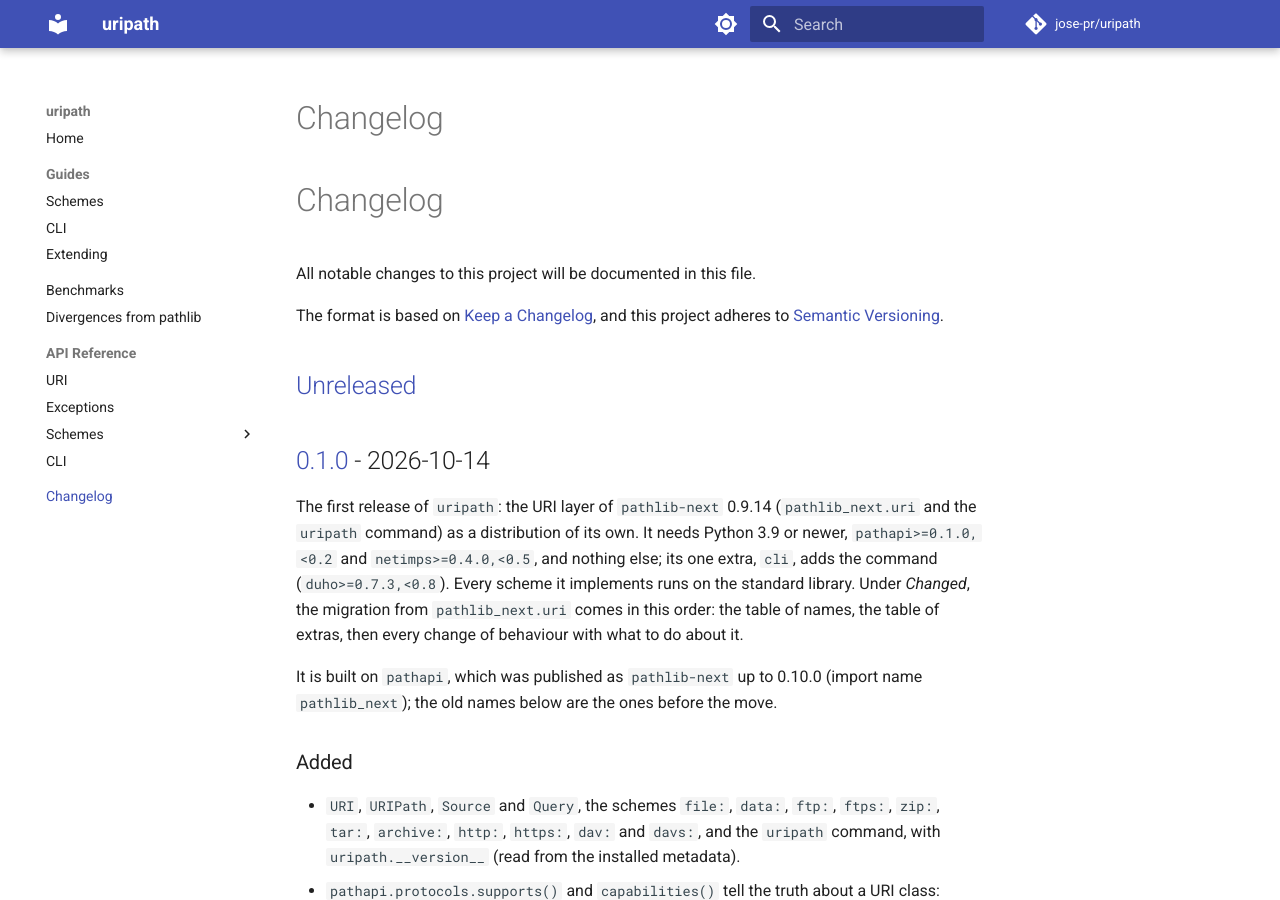
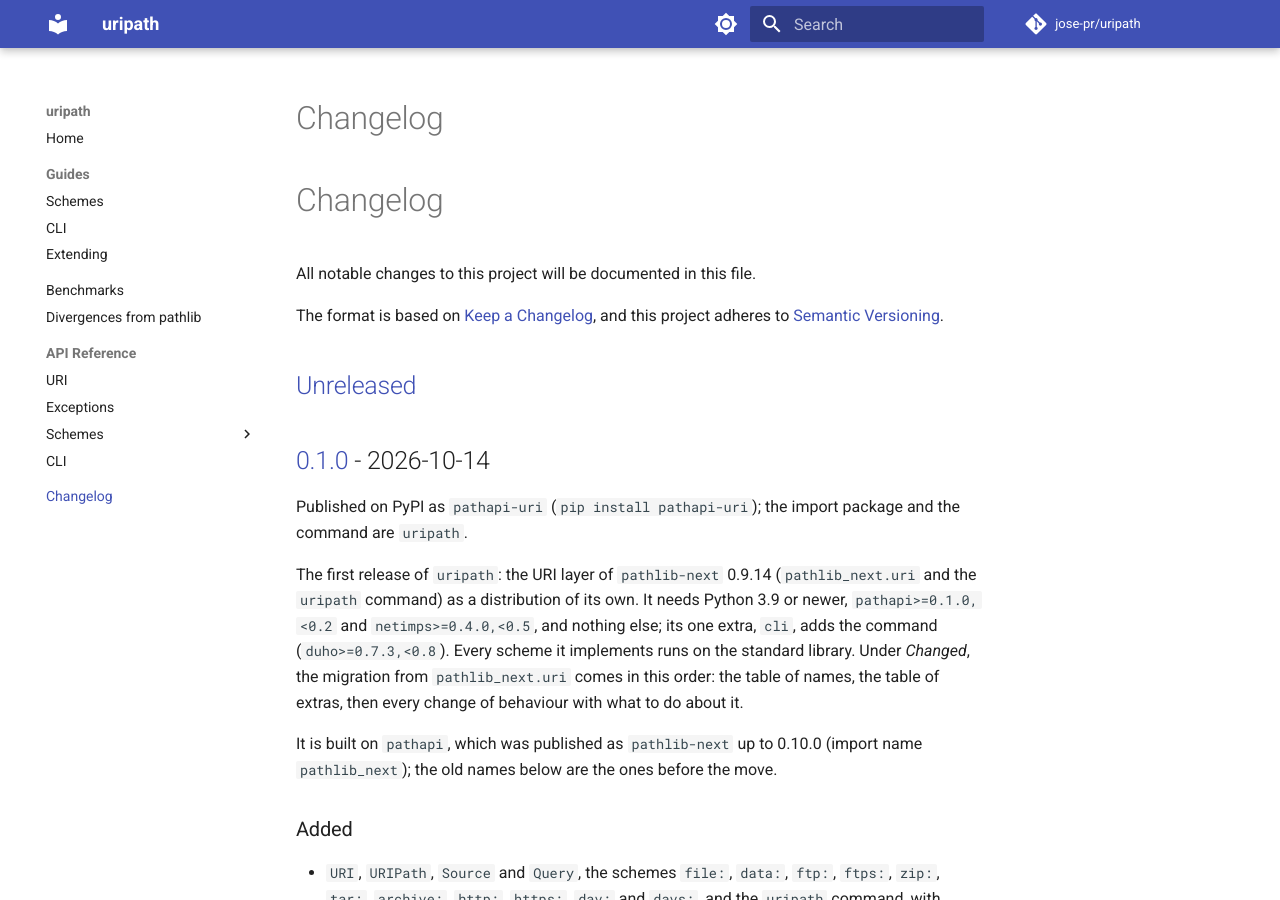
Before and after one commit to jose-pr/uripath, an MkDocs documentation site: the page built from docs/changelog.md, in a window 1280 px wide and 900 px high. Built offline with MkDocs 1.6.1 and Material for MkDocs 9.7.7, drawn with Linux system fonts in a browser that asks for light colours; comment, search, counter and statistics services are not loaded.

Commit message:
build: the distribution is published as pathapi-uri; the package and command stay uripath

```diff
--- a/CHANGELOG.md
+++ b/CHANGELOG.md
@@ -8,6 +8,9 @@ and this project adheres to [Semantic Versioning](https://semver.org/).
 ## [Unreleased]
 
 ## [0.1.0] - 2026-10-14
+
+Published on PyPI as `pathapi-uri` (`pip install pathapi-uri`); the import
+package and the command are `uripath`.
 
 The first release of `uripath`: the URI layer of `pathlib-next` 0.9.14
 (`pathlib_next.uri` and the `uripath` command) as a distribution of its own. It
--- a/pyproject.toml
+++ b/pyproject.toml
@@ -4,7 +4,7 @@ requires = ["hatchling>=1.27"]
 build-backend = "hatchling.build"
 
 [project]
-name = "uripath"
+name = "pathapi-uri"
 version = "0.1.0"
 authors = [{ name = "Jose A" }]
 description = "pathlib-style paths for URIs: file:, data:, ftp:, zip:, tar:, http:, dav:"
@@ -39,7 +39,7 @@ uripath = "uripath.cli:main"
 # The command line. 0.7.3 added duho.running_mode(), which the commands use.
 cli = ['duho>=0.7.3,<0.8']
 dev = [
-    'uripath[cli]',
+    'pathapi-uri[cli]',
     # The oracle of the property tests, not a run-time dependency: parsing and
     # composing are the standard library's. uritools 6 needs Python 3.10; 5.0 is
     # the newest release for 3.9.
--- a/src/uripath/_version.py
+++ b/src/uripath/_version.py
@@ -5,7 +5,7 @@ from __future__ import annotations
 from importlib import metadata as _metadata
 
 try:
-    __version__ = _metadata.version("uripath")
+    __version__ = _metadata.version("pathapi-uri")
 except _metadata.PackageNotFoundError:
     # Run from a source tree that was never installed.
     __version__ = "0+unknown"
```
Also changed, not shown: README.md (+9 -7 lines), docs/guides/cli.md (+1 -1 lines), docs/index.md (+2 -2 lines), src/uripath/AGENTS.md (+3 -3 lines), 7 other files.
